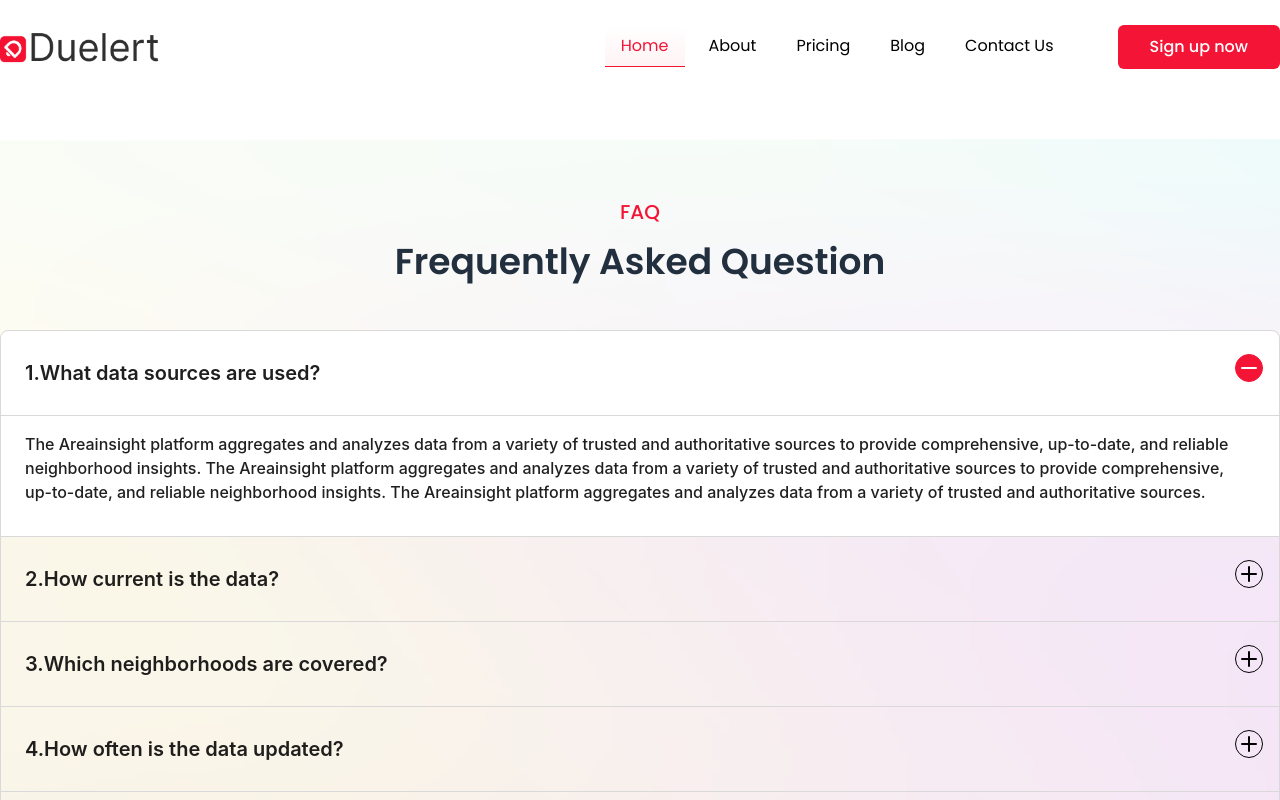
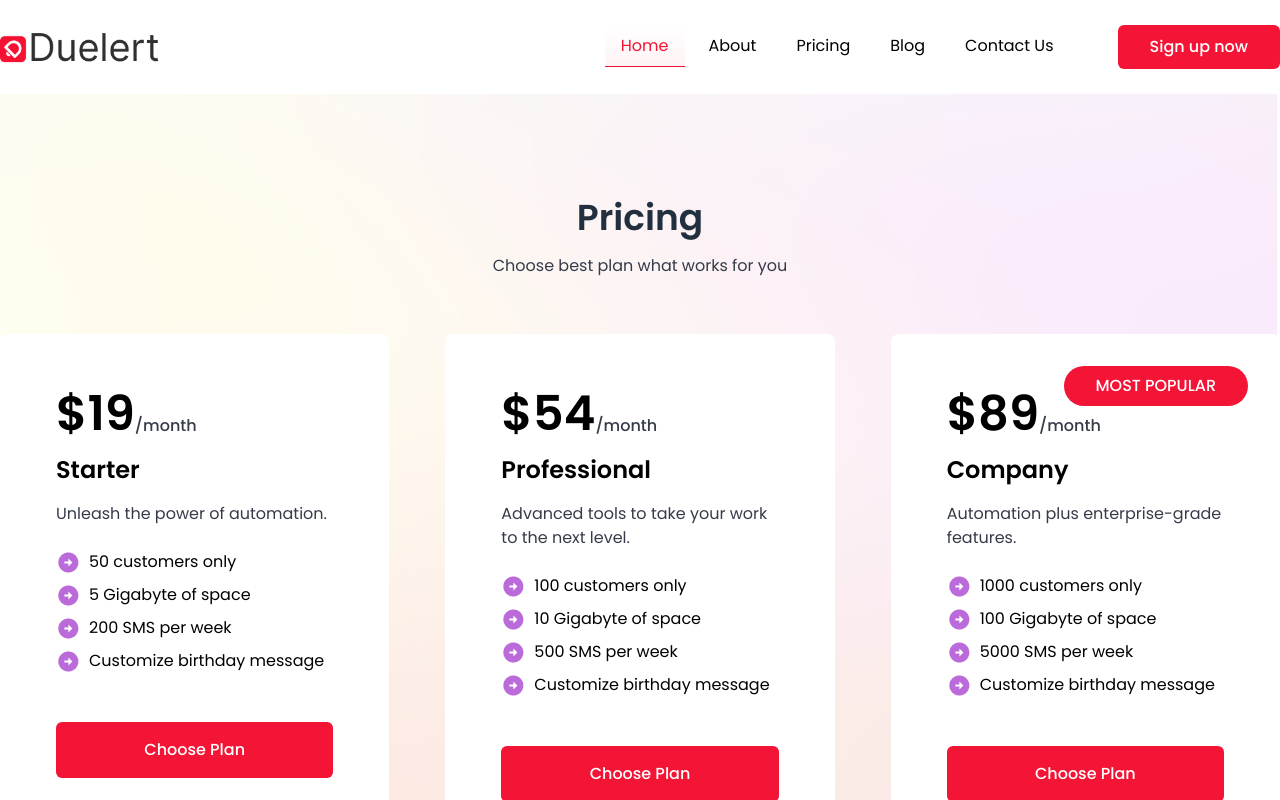
Before and after one commit to solaiman-siam/duelert-main, a React (Vite) app: page /pricing in a window 1280 px wide. Shown: the top 800 px of the page. Built offline with nearby package versions, Linux system fonts and the light colour scheme.

Commit message:
some changes

```diff
--- a/src/pages/public/PricingPage.jsx
+++ b/src/pages/public/PricingPage.jsx
@@ -6,9 +6,6 @@ import PricingSection from "../../components/home-sections/PricingSection"
 function PricingPage() {
   return (
     <div className="relative ">
-      <section className="py-24">
-        <Qna />
-      </section>
       <PricingSection isTitle={true} className={'py-24'}/>
       <Qna/>
       <img
```
